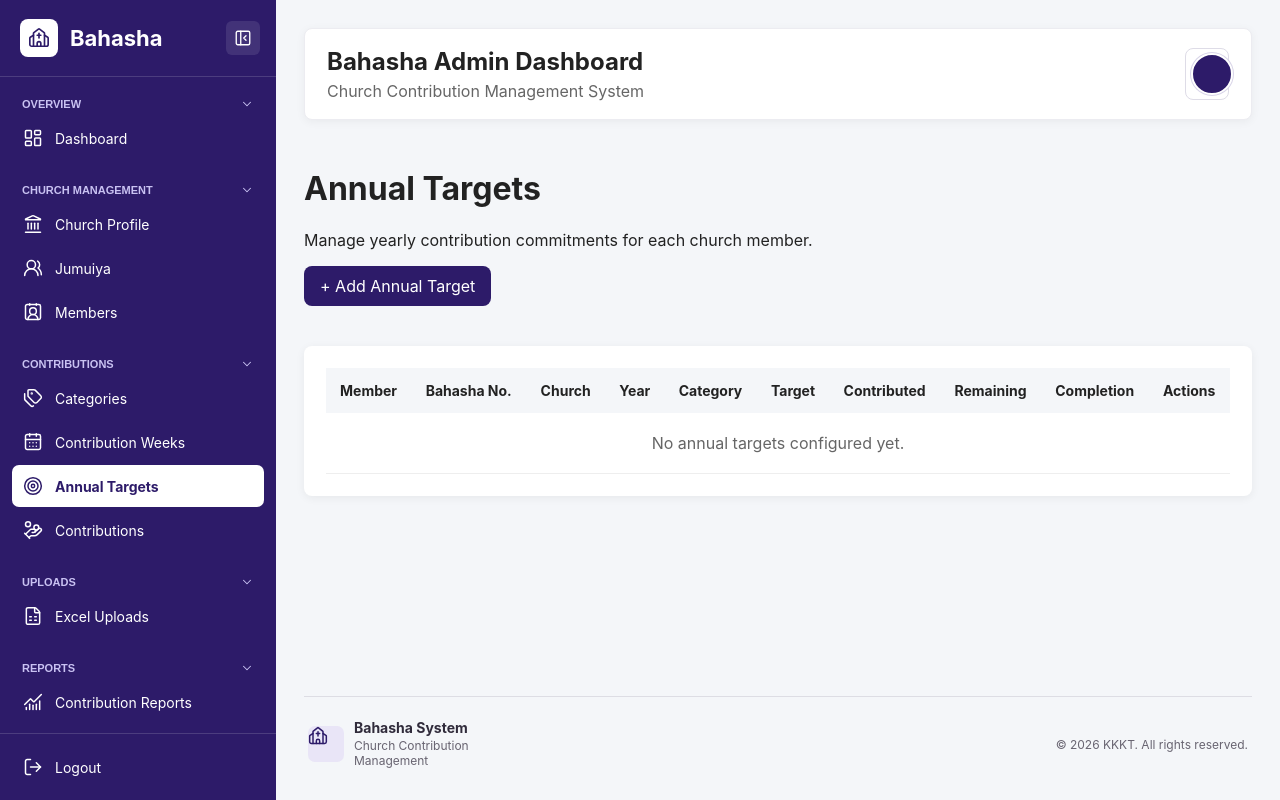
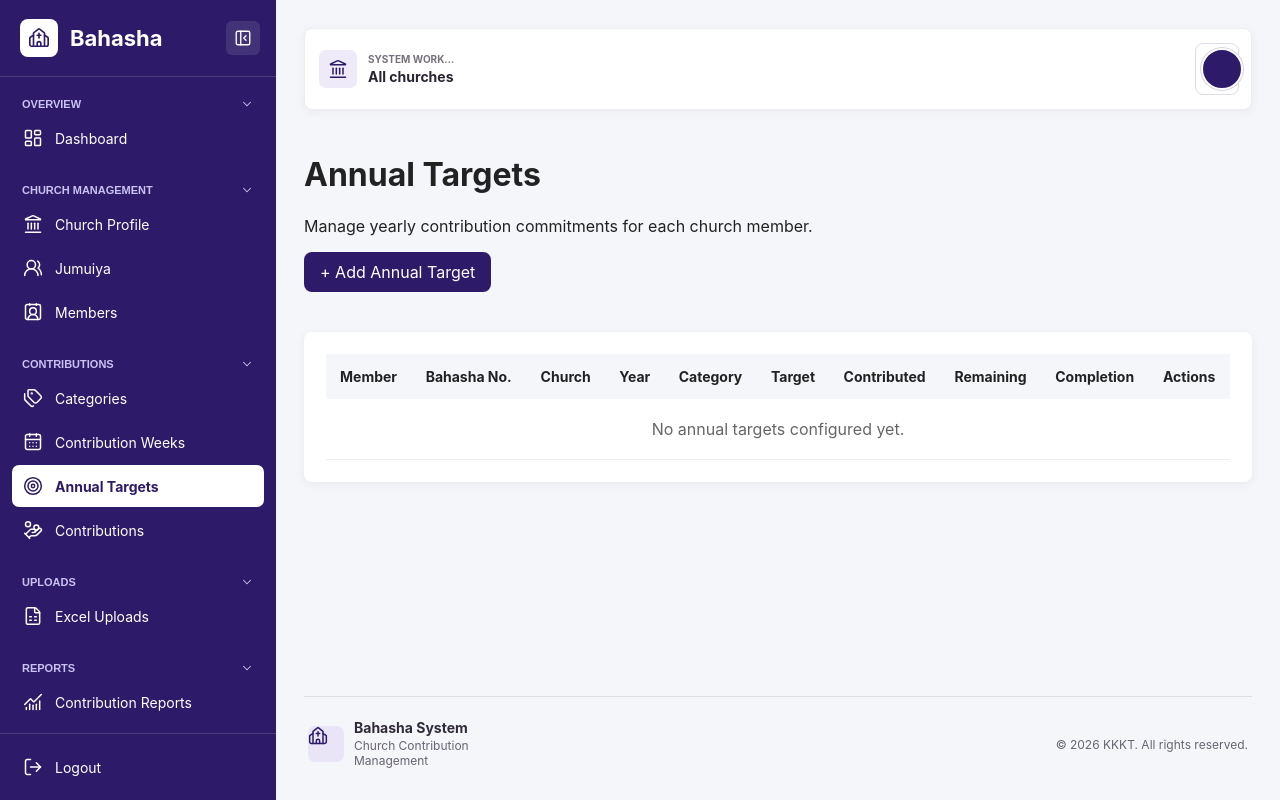
Before and after one commit to Oswaldgerald/bahasha-web, a Django app: page /web/annual-targets/ in a window 1280 px wide. Run offline with Django 5.2, Linux system fonts and the light colour scheme; data that the repository does not hold is empty.

Commit message:
Simplify dashboard workspace header

```diff
--- a/static/css/layout.css
+++ b/static/css/layout.css
@@ -285,19 +285,59 @@
     border-radius: 8px;
     box-shadow: 0 2px 10px rgba(0, 0, 0, 0.05);
     display: flex;
-    gap: 24px;
+    gap: 18px;
     justify-content: space-between;
-    margin-bottom: 28px;
-    padding: 18px 22px;
+    margin-bottom: 24px;
+    min-height: 62px;
+    padding: 9px 12px 9px 14px;
 }
 
-.topbar-title h2 {
-    margin: 0;
+.topbar-context {
+    align-items: center;
+    display: flex;
+    gap: 11px;
+    min-width: 0;
 }
 
-.topbar-title p {
-    color: #666;
-    margin: 5px 0 0;
+.topbar-context-icon {
+    align-items: center;
+    background: #eeeaf9;
+    border-radius: 7px;
+    color: #2d1b69;
+    display: inline-flex;
+    flex: 0 0 38px;
+    height: 38px;
+    justify-content: center;
+}
+
+.topbar-context-icon svg {
+    height: 20px;
+    width: 20px;
+}
+
+.topbar-context > div {
+    min-width: 0;
+}
+
+.topbar-eyebrow,
+.topbar-context strong {
+    display: block;
+    overflow: hidden;
+    text-overflow: ellipsis;
+    white-space: nowrap;
+}
+
+.topbar-eyebrow {
+    color: #77717f;
+    font-size: 10px;
+    font-weight: 700;
+    margin-bottom: 3px;
+    text-transform: uppercase;
+}
+
+.topbar-context strong {
+    color: #292431;
+    font-size: 14px;
 }
 
 .account-menu {
@@ -631,19 +671,21 @@
 
     .topbar {
         gap: 12px;
-        padding: 14px 16px;
-    }
-
-    .topbar-title h2 {
-        font-size: 20px;
-    }
-
-    .topbar-title p {
-        font-size: 13px;
+        min-height: 56px;
+        padding: 7px 9px 7px 10px;
     }
 
     .account-menu-trigger {
         min-height: 44px;
+    }
+
+    .topbar-context-icon {
+        flex-basis: 34px;
+        height: 34px;
+    }
+
+    .topbar-context strong {
+        font-size: 13px;
     }
 
     .user-avatar {
--- a/templates/partials/navbar.html
+++ b/templates/partials/navbar.html
@@ -1,7 +1,20 @@
 <header class="topbar">
-    <div class="topbar-title">
-        <h2>Bahasha Admin Dashboard</h2>
-        <p>Church Contribution Management System</p>
+    <div class="topbar-context">
+        <span class="topbar-context-icon" aria-hidden="true">
+            <i data-lucide="landmark"></i>
+        </span>
+        <div>
+            <span class="topbar-eyebrow">
+                {% if request.user.church %}Church workspace{% else %}System workspace{% endif %}
+            </span>
+            <strong>
+                {% if request.user.church %}
+                    {{ request.user.church.church_name }}
+                {% else %}
+                    All churches
+                {% endif %}
+            </strong>
+        </div>
     </div>
 
     <div class="account-menu" data-dropdown>
```
